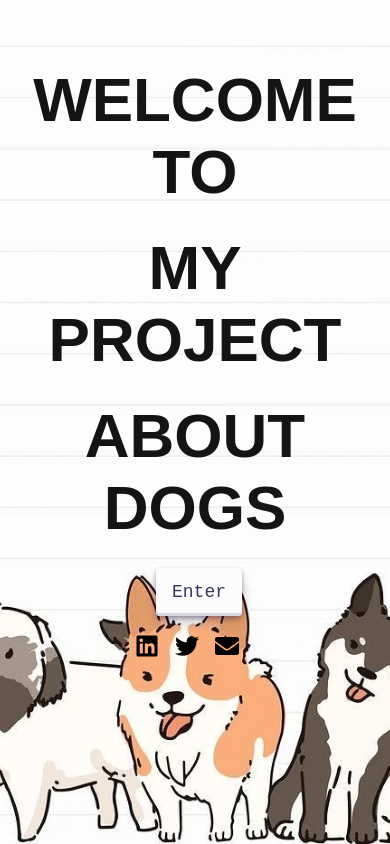
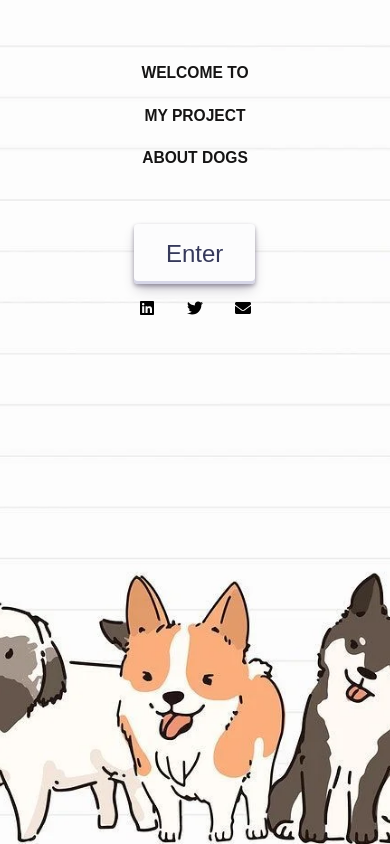
Before and after one commit to iXGEN/PI-DOGS, a React (Create React App) app in the folder client/: page / in a window 390 px wide. Built offline with nearby package versions, Linux system fonts and the light colour scheme.

Commit message:
LandingPage responsive

```diff
--- a/client/src/components/LandingPage/LandingPage.module.css
+++ b/client/src/components/LandingPage/LandingPage.module.css
@@ -13,42 +13,35 @@ html {
   align-items: center;
   margin-top: 4em;
   justify-content: center;
+  text-align: center;
 }
 
 h1 {
   color: #151414;
   font-family: "Raleway", sans-serif;
-  font-size: 62px;
+  font-size: 4vw; /* Use viewport units for font size */
   font-weight: 800;
-  line-height: 72px;
-  margin: 0 0 24px;
+  line-height: 1.2;
+  margin: 0 0 1.5rem; /* Use rem for margin */
   text-align: center;
   text-transform: uppercase;
 }
 
 .button {
+  display: inline-flex;
   align-items: center;
-  margin-left: 40%;
-  appearance: none;
+  justify-content: center;
+  margin: 2rem 0 0; /* Use rem for margin */
+  padding: 1rem 2rem; /* Use rem for padding */
+  font-size: 1.5rem; /* Use rem for font size */
   background-color: #fcfcfd;
   border-radius: 4px;
-  border-width: 0;
+  border: none;
   box-shadow: rgba(45, 35, 66, 0.4) 0 2px 4px,
     rgba(45, 35, 66, 0.3) 0 7px 13px -3px, #d6d6e7 0 -3px 0 inset;
-  box-sizing: border-box;
   color: #36395a;
   cursor: pointer;
-  display: inline-flex;
-  font-family: "JetBrains Mono", monospace;
-  height: 48px;
-  justify-content: center;
-  line-height: 1;
-  list-style: none;
-  overflow: hidden;
-  padding-left: 16px;
-  padding-right: 16px;
-  position: relative;
-  text-align: left;
+  text-align: center;
   text-decoration: none;
   transition: box-shadow 0.15s, transform 0.15s;
   user-select: none;
@@ -56,7 +49,6 @@ h1 {
   touch-action: manipulation;
   white-space: nowrap;
   will-change: box-shadow, transform;
-  font-size: 18px;
 }
 
 .button:hover {
@@ -66,16 +58,36 @@ h1 {
 }
 .contactInfo {
   display: flex;
-  flex-direction: row;
+  flex-wrap: wrap; /* Allow items to wrap to the next line on small screens */
+  justify-content: center;
 }
 
 .contactInfo > * {
-  font-size: 24px;
-  margin-top: 18px;
-  margin-right: 16px;
+  margin: 1rem; /* Use rem for margin */
+  font-size: 2vw; /* Use viewport units for font size */
   transition: transform 0.2s ease-in-out;
 }
 
 .contactInfo > *:hover {
   transform: scale(1.2);
 }
+
+@media screen and (max-width: 768px) {
+  .contactInfo {
+    flex-direction: row;
+    justify-content: center;
+    align-items: center;
+    text-align: center;
+  }
+
+  .contactInfo > * {
+    margin: 32px;
+  }
+}
+
+@media screen and (max-width: 480px) {
+  .contactInfo > * {
+    font-size: 16px;
+    margin: 16px;
+  }
+}
```
